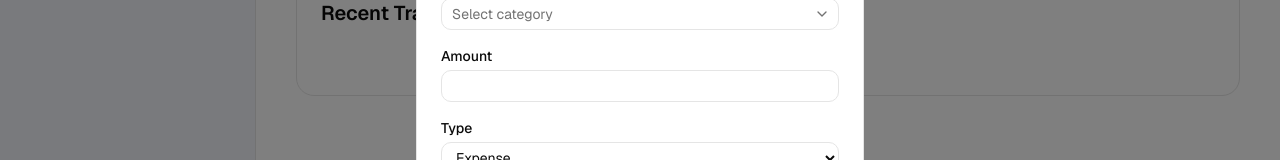
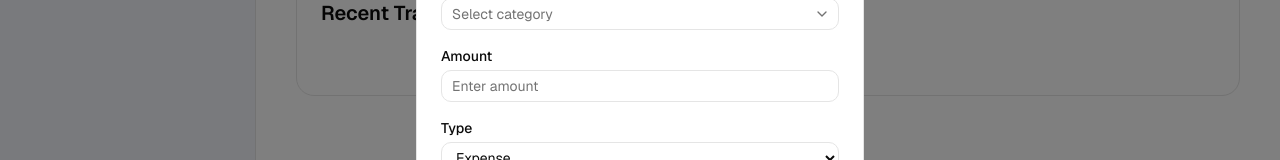
Before and after one commit to NasimSol/finora, a Next.js app: page / in a window 1280 px wide. Both pictures are taken after a click on the button "+ Add Transaction". Shown: the part 360-520 px from the top of the page. Built offline with nearby package versions, Linux system fonts and the light colour scheme.

Commit message:
feat: add thousands seprator to input and numbers

```diff
--- /dev/null
+++ b/src/components/ui/input/amount-input.tsx
@@ -0,0 +1,52 @@
+"use client";
+
+import type { ChangeEvent } from "react";
+import { cn } from "cn";
+import { formatWithThousandsSeparator } from "@/lib/utils/formatWithThousandsSeparator";
+
+type AmountInputProps = {
+    id?: string;
+    value?: string | number;
+    onChange: (value: string) => void;
+    placeholder?: string;
+    disabled?: boolean;
+    name?: string;
+    onBlur?: () => void;
+    className?: string;
+};
+
+const amountInputClassName =
+    "h-8 w-full rounded-lg border border-input bg-transparent px-2.5 text-sm text-foreground outline-none transition-colors placeholder:text-muted-foreground focus-visible:border-ring focus-visible:ring-3 focus-visible:ring-ring/50";
+
+export function AmountInput({
+                                id,
+                                value = "",
+                                onChange,
+                                placeholder,
+                                disabled,
+                                name,
+                                onBlur,
+                                className,
+                            }: AmountInputProps) {
+    const displayValue = formatWithThousandsSeparator(value);
+
+    function handleChange(event: ChangeEvent<HTMLInputElement>) {
+        const rawValue = event.target.value.replace(/\D/g, "");
+        onChange(rawValue);
+    }
+
+    return (
+        <input
+            id={id}
+            type="text"
+            inputMode="numeric"
+            name={name}
+            value={displayValue}
+            onChange={handleChange}
+            onBlur={onBlur}
+            placeholder={placeholder}
+            disabled={disabled}
+            className={cn(amountInputClassName, className)}
+        />
+    );
+}
--- a/src/features/dashboard/components/RecentTransactions.tsx
+++ b/src/features/dashboard/components/RecentTransactions.tsx
@@ -2,6 +2,7 @@
 import {useTransactionStore} from "@/features/transactions/store/transaction.store";
 import ConfirmDeleteModal from "@/features/transactions/components/ConfirmDeleteModal";
 import {Button} from "@/components/ui/Button";
+import {formatWithThousandsSeparator} from "@/lib/utils/formatWithThousandsSeparator";
 
 export default function RecentTransactions() {
     const transactions = useTransactionStore(
@@ -33,7 +34,7 @@ export default function RecentTransactions() {
                                     ? 'text-success'
                                     : 'text-danger'
                             }
-                        >{transaction.type === 'income' ? '+' : '-'}${Math.abs(transaction.amount)}</span>
+                        >{transaction.type === 'income' ? '+' : '-'}${formatWithThousandsSeparator(Math.abs(transaction.amount))}</span>
                         <div className="flex gap-2">
                             <Button
                                 type="button"
--- a/src/features/transactions/components/TransactionForm.tsx
+++ b/src/features/transactions/components/TransactionForm.tsx
@@ -7,6 +7,7 @@ import categories from "@/features/transactions/data/categories";
 import {Button} from "@/components/ui/Button";
 import {Select, SelectContent, SelectItem, SelectTrigger, SelectValue} from "@/components/ui/Select";
 import { Controller, useForm } from 'react-hook-form';
+import {AmountInput} from "@/components/ui/input/amount-input";
 
 type TransactionFormProps = {
     initialValues?: CreateTransactionInput;
@@ -117,15 +118,20 @@ export default function TransactionForm({initialValues,
                 >
                     Amount
                 </label>
-
-                <input
-                    id="amount"
-                    type="number"
-                    {...register('amount', {
-                        valueAsNumber: true,
-                    })}
-                    className={controlClassName}
-                />
+                <Controller
+                    control={control}
+                    name="amount"
+                    render={({field})=>(
+                    <AmountInput
+                    name={field.name}
+                    value={field.value ?? ""}
+                    onChange={(value) => {
+                        field.onChange(value === "" ? "" : Number(value));
+                    }}
+                    onBlur={field.onBlur}
+                    placeholder="Enter amount"
+                    />
+                )}  />
 
                 {errors.amount && (
                     <p className="mt-1 text-sm text-danger">
--- /dev/null
+++ b/src/lib/utils/formatWithThousandsSeparator.ts
@@ -0,0 +1,11 @@
+// src/utils/number.ts
+
+export function formatWithThousandsSeparator(
+    value: string | number
+): string {
+    const digits = String(value).replace(/\D/g, "");
+
+    if (!digits) return "";
+
+    return digits.replace(/\B(?=(\d{3})+(?!\d))/g, ",");
+}
```
